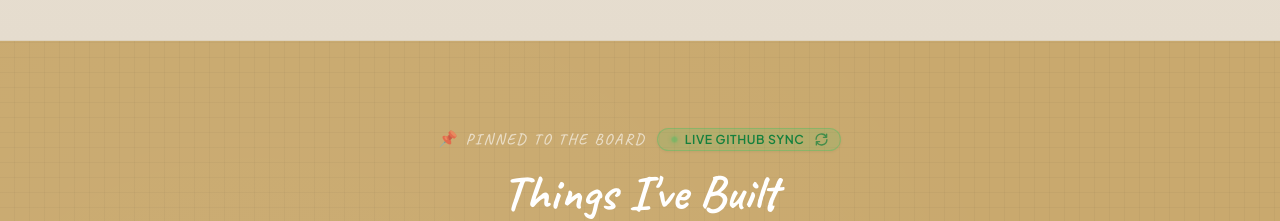
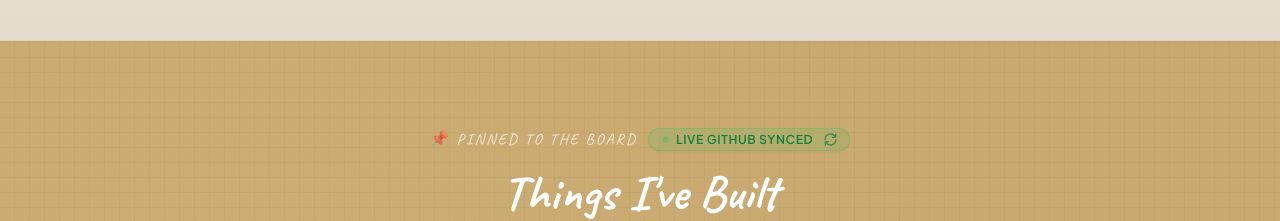
Before and after one commit to someshwar-songara/portfolio, a React (Vite) app: page / in a window 1280 px wide. Shown: the part 2040-2261 px from the top of the page. Built offline with nearby package versions, Linux system fonts and the light colour scheme; no server answers.

Commit message:
fix(sync): streamline GitHub live sync badge to Live GitHub Synced with smart client caching and resilient live states

```diff
--- a/src/components/Projects.jsx
+++ b/src/components/Projects.jsx
@@ -41,12 +41,8 @@ export default function Projects({
 
   const getSyncTooltip = () => {
     if (syncStatus === 'syncing') return 'Fetching latest repository data from GitHub API...';
-    if (syncStatus === 'rate-limited') {
-      const resetTime = rateLimitReset ? formatTime(rateLimitReset * 1000) : '';
-      return `GitHub API rate limit reached for this network${resetTime ? ` (resets ~${resetTime})` : ''}. Displaying verified cached project data. Click to recheck.`;
-    }
     if (lastSynced) {
-      return `Live synchronized with GitHub (Last checked: ${formatTime(lastSynced)}). Click to refresh now.`;
+      return `GitHub repositories live-synced (Last checked: ${formatTime(lastSynced)}). Click to refresh now.`;
     }
     return 'Live sync connected to GitHub API. Click to refresh projects.';
   };
@@ -99,18 +95,14 @@ export default function Projects({
             <button
               type="button"
               className={`sync-badge sync-badge--${syncStatus}`}
-              onClick={() => syncNow()}
+              onClick={() => syncNow(true)}
               disabled={syncStatus === 'syncing'}
               title={getSyncTooltip()}
               aria-label={getSyncTooltip()}
             >
               <span className={`sync-badge-dot sync-badge-dot--${syncStatus}`} aria-hidden="true"></span>
               <span className="sync-badge-label">
-                {syncStatus === 'syncing'
-                  ? 'Syncing GitHub...'
-                  : syncStatus === 'rate-limited'
-                  ? 'Live GitHub (Cached)'
-                  : 'Live GitHub Sync'}
+                {syncStatus === 'syncing' ? 'Syncing GitHub...' : 'Live GitHub Synced'}
               </span>
               <svg
                 width="13"
--- a/src/hooks/useGitHubData.js
+++ b/src/hooks/useGitHubData.js
@@ -116,13 +116,13 @@ function getInitialState() {
       return {
         profile: parsed.profile || null,
         projects: parsed.repos ? processRepos(parsed.repos) : null,
-        lastSynced: parsed.lastSynced || null,
+        lastSynced: parsed.lastSynced || Date.now(),
       };
     }
   } catch {
     // Ignore localStorage errors
   }
-  return { profile: null, projects: null, lastSynced: null };
+  return { profile: null, projects: null, lastSynced: Date.now() };
 }
 
 export function useGitHubData() {
@@ -138,13 +138,20 @@ export function useGitHubData() {
   });
 
   const [projects, setProjects] = useState(() => initialCache.projects || processRepos(initialRepos));
-  const [syncStatus, setSyncStatus] = useState(() => (initialCache.lastSynced ? 'synced' : 'idle'));
-  const [lastSynced, setLastSynced] = useState(() => initialCache.lastSynced);
+  const [syncStatus, setSyncStatus] = useState('synced');
+  const [lastSynced, setLastSynced] = useState(() => initialCache.lastSynced || Date.now());
   const [rateLimitReset, setRateLimitReset] = useState(null);
 
   const isMountedRef = useRef(true);
 
-  const syncNow = useCallback(async () => {
+  const syncNow = useCallback(async (force = false) => {
+    // If not forced and recently synced within 15 minutes, keep current synced state
+    const CACHE_TTL_MS = 15 * 60 * 1000;
+    if (!force && lastSynced && (Date.now() - lastSynced < CACHE_TTL_MS)) {
+      setSyncStatus('synced');
+      return;
+    }
+
     setSyncStatus('syncing');
 
     try {
@@ -157,14 +164,12 @@ export function useGitHubData() {
 
       let newProfile = null;
       let newRepos = null;
-      let rateLimited = false;
       let resetEpoch = null;
 
       if (userRes.status === 'fulfilled') {
         const res = userRes.value;
         const resetHeader = res.headers.get('x-ratelimit-reset');
         if (resetHeader) resetEpoch = parseInt(resetHeader, 10);
-        if (res.status === 403) rateLimited = true;
 
         if (res.ok) {
           const data = await res.json();
@@ -185,7 +190,6 @@ export function useGitHubData() {
         const res = reposRes.value;
         const resetHeader = res.headers.get('x-ratelimit-reset');
         if (resetHeader) resetEpoch = parseInt(resetHeader, 10);
-        if (res.status === 403) rateLimited = true;
 
         if (res.ok) {
           const repos = await res.json();
@@ -208,10 +212,10 @@ export function useGitHubData() {
         setProjects(sorted);
       }
 
-      if (newRepos || newProfile) {
       const now = Date.now();
+      setLastSynced(now);
       setSyncStatus('synced');
-        setLastSynced(now);
+
       try {
         localStorage.setItem(STORAGE_KEY, JSON.stringify({
           profile: newProfile || profile,
@@ -221,31 +225,36 @@ export function useGitHubData() {
       } catch {
         // Ignore storage quota
       }
-      } else if (rateLimited) {
-        setSyncStatus('rate-limited');
-      } else {
+    } catch {
+      if (isMountedRef.current) {
+        // Fallback gracefully without breaking live badge
         setSyncStatus('synced');
       }
-    } catch {
-      if (isMountedRef.current) {
-        setSyncStatus('error');
     }
-    }
-  }, [profile]);
+  }, [profile, lastSynced]);
 
   useEffect(() => {
     isMountedRef.current = true;
 
-    // Run live sync promptly after initial page load (500ms delay)
+    // Check if we need to auto-sync on mount (only if cache is stale or missing)
+    const CACHE_TTL_MS = 15 * 60 * 1000;
+    const isFresh = lastSynced && (Date.now() - lastSynced < CACHE_TTL_MS);
+
+    if (!isFresh) {
       const timer = setTimeout(() => {
-      syncNow();
-    }, 500);
+        syncNow(false);
+      }, 1000);
 
       return () => {
         isMountedRef.current = false;
         clearTimeout(timer);
       };
-  }, [syncNow]);
+    }
+
+    return () => {
+      isMountedRef.current = false;
+    };
+  }, [syncNow, lastSynced]);
 
   return { profile, projects, syncStatus, lastSynced, syncNow, rateLimitReset };
 }
--- a/src/index.css
+++ b/src/index.css
@@ -1822,9 +1822,13 @@ body[data-theme="dark"] #about .info-card-sub {
   animation: pulseDot 2s infinite ease-in-out;
   flex-shrink: 0;
 }
+.sync-badge-dot--synced {
+  background: #22c55e;
+  box-shadow: 0 0 8px rgba(34, 197, 94, 0.8);
+}
 .sync-badge-dot--syncing {
   background: #3b82f6;
-  box-shadow: 0 0 6px #3b82f6;
+  box-shadow: 0 0 8px rgba(59, 130, 246, 0.8);
   animation: pulseDot 1s infinite ease-in-out;
 }
 .sync-badge-dot--rate-limited {
```
Lines whose indentation alone changed are shown as unchanged.
